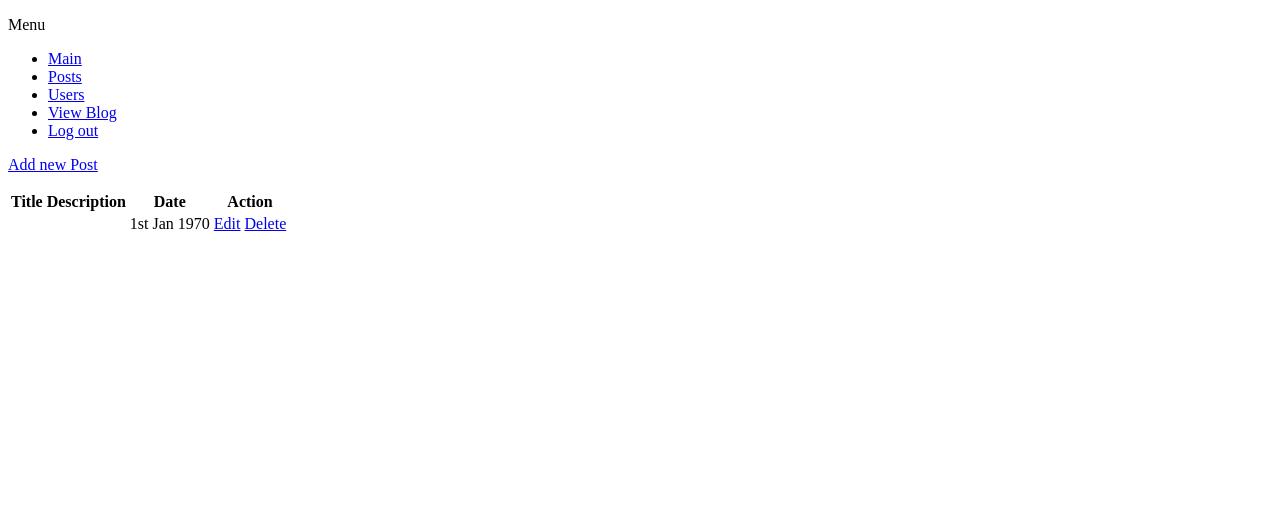
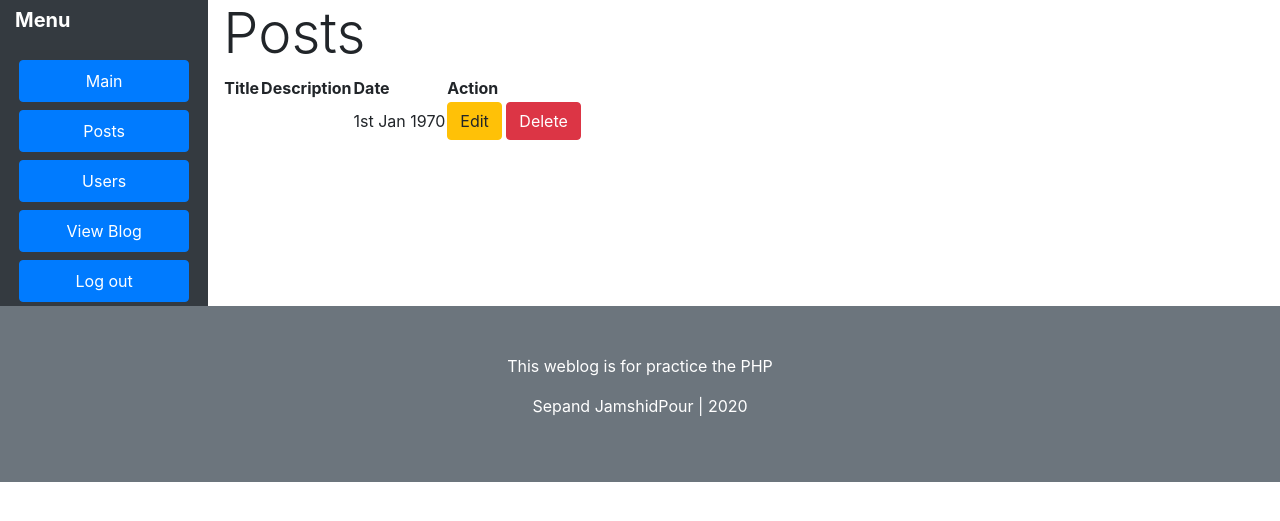
Before and after one commit to SepandJP/Simple_Blog, a PHP site: page /admin/posts.php in a window 1280 px wide. Shown: the top 521 px of the page. Run offline with PHP 8.4, Linux system fonts and the light colour scheme; the visitor is signed in with stand-in values (Sample User, id 1); tables that the repository leaves empty or names only in its code hold one stand-in row (values such as "Sample post"); data that the repository does not hold is empty.

Commit message:
add footer and head to post page and add some style

```diff
--- a/admin/posts.php
+++ b/admin/posts.php
@@ -25,11 +25,16 @@ if (isset($_GET['delPost']))
 <!DOCTYPE html>
 <html lang="en">
 <head>
-    <meta charset="utf-8">
+
+    <!-- meta tags -->
+    <?php include '../pages/head.html'?>
+
     <title>Admin | Posts</title>
 </head>
 
 <body>
+
+<div class="row container-fluid">
 
 <!-- add navigation menu -->
 <?php include 'menu.php';
@@ -42,9 +47,12 @@ if (isset($_GET['action']))
 }
 ?>
 
-<p><a href="add_post.php">Add new Post</a></p>
+<!--<p><a href="add_post.php">Add new Post</a></p>-->
 
-<div>
+<div class="col-sm-10">
+
+    <h1 class="display-4">Posts</h1>
+
     <table>
         <tr>
             <th>Title</th>
@@ -69,8 +77,8 @@ if (isset($_GET['action']))
                 ?>
 
                 <td>
-                    <a href="edit_post.php?id=<?php echo $posts['postID'];?>">Edit</a>
-                    <a href="javascript:delPost('<?php echo $posts['postID'];?>','<?php echo $posts['postTitle'];?>')">Delete</a>
+                    <a class="btn btn-warning" href="edit_post.php?id=<?php echo $posts['postID'];?>">Edit</a>
+                    <a class="btn btn-danger" href="javascript:delPost('<?php echo $posts['postID'];?>','<?php echo $posts['postTitle'];?>')">Delete</a>
                 </td>
 
         <?php
@@ -87,6 +95,7 @@ if (isset($_GET['action']))
     </table>
 </div>
 
+</div>
 
 <script type="text/javascript">
     function delPost(id, title) {
@@ -97,5 +106,10 @@ if (isset($_GET['action']))
     }
 </script>
 
+
+<!-- footer section-->
+<!-- Bootstrap core JavaScript -->
+<?php include "../pages/footer.html"; ?>
+
 </body>
 </html>
```
